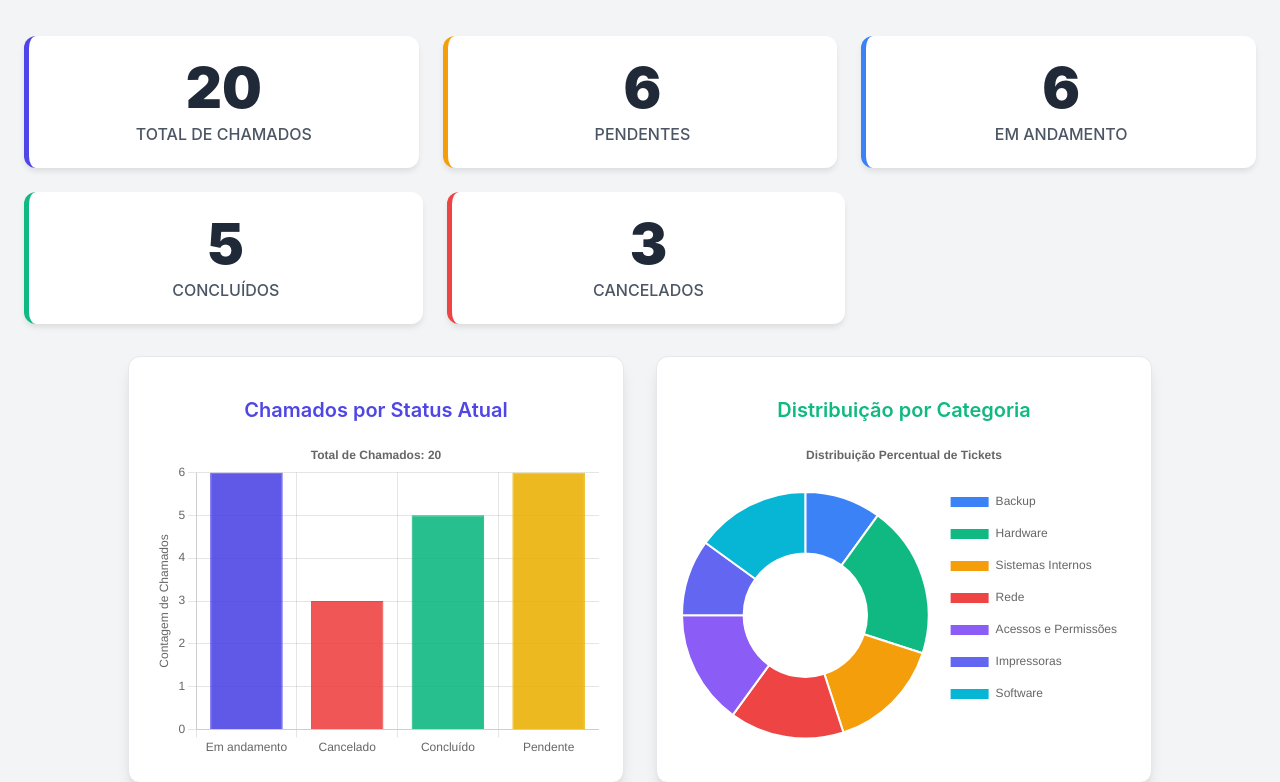
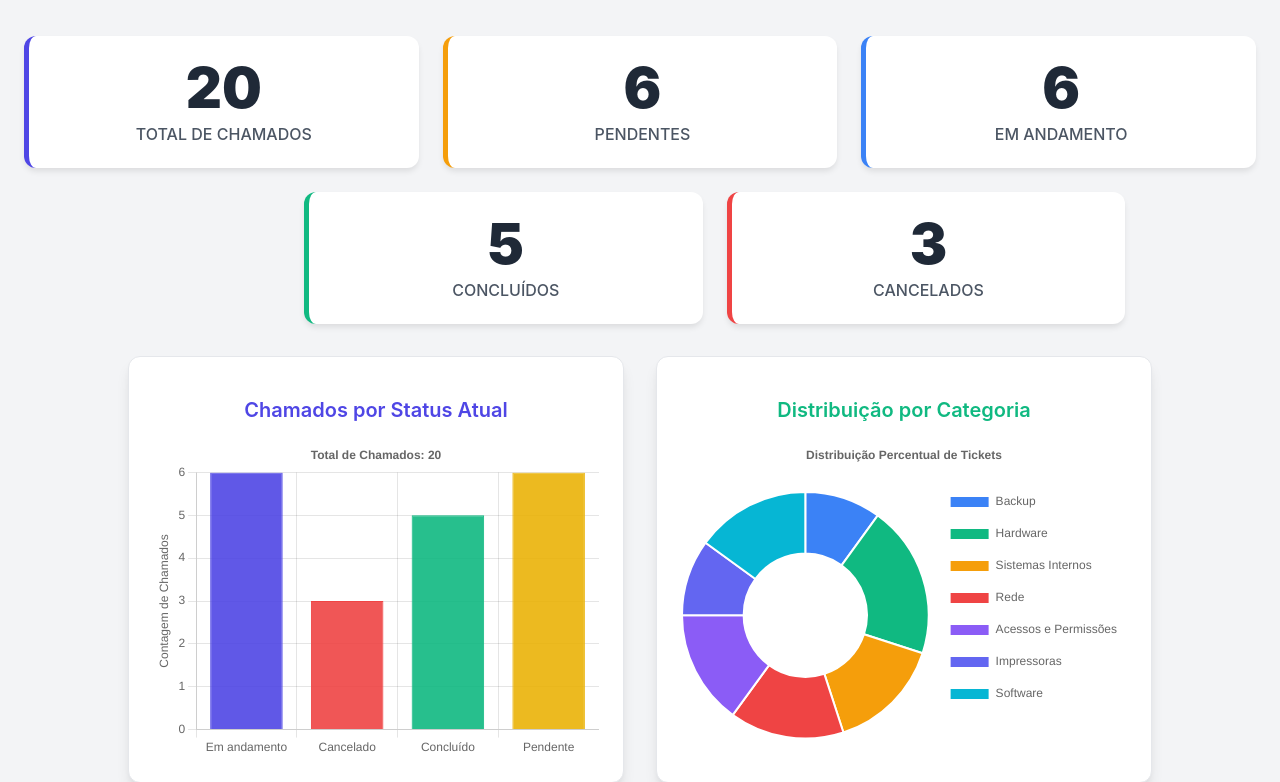
Before and after one commit to JGfax/deshboard, a PHP site: page / in a window 1280 px wide. Shown: the part 157-939 px from the top of the page. Run offline with PHP 8.4, Linux system fonts and the light colour scheme; data comes from the database, SQL or seed files in the repository; some libraries are stand-ins or nearby versions.

Commit message:
Update style.css

```diff
--- a/style.css
+++ b/style.css
@@ -67,7 +67,13 @@ body {
     }
 }
 
-
+ .summary-grid.bottom-row {
+        /* Garante que o grid interno tenha a largura necessária para 2 colunas */
+        text-align: center;
+        grid-template-columns: repeat(2, 1fr);
+        gap: 1.5rem;
+        margin-left: 280px;
+ }
 .summary-card {
     background-color: #ffffff;
     padding: 1.5rem;
```
